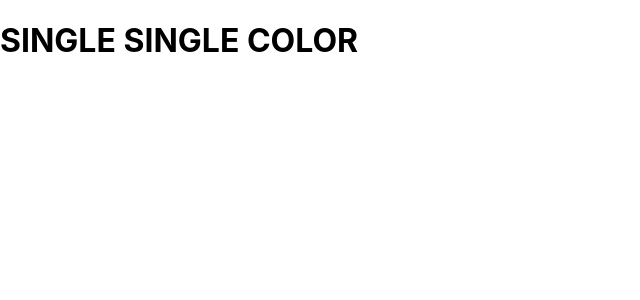
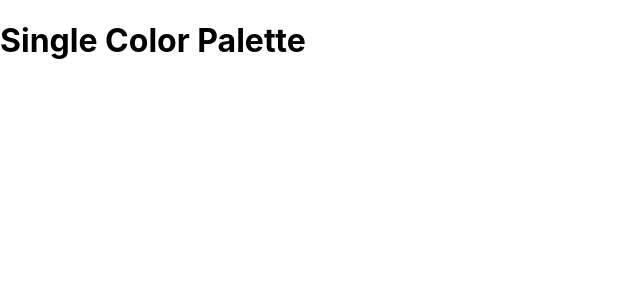
Before and after one commit to adewale2018/color_project, a React (Create React App) app: page /palette/flat-ui-colors-american/americanriver in a window 1280 px wide. Shown: the top 300 px of the page, without its empty margins (0-640 px from the left). Built offline with nearby package versions, Linux system fonts and the light colour scheme.

Commit message:
Add sigleColorPalette component

```diff
--- a/src/App.js
+++ b/src/App.js
@@ -4,6 +4,7 @@
 import Palette from './Palette';
 import seedColors from './seedColors';
 import PaletteList from './PaletteList';
+import SingleColorPalette from './SingleColorPalette';
 
 class App extends Component {
   findPalette(id) {
@@ -29,7 +30,7 @@
           <Route
             exact
             path="/palette/:paletteId/:colorId"
-            render={() => <h1>SINGLE SINGLE COLOR</h1>}
+            render={() => <SingleColorPalette />}
           />
 
         </Switch>
--- a/src/ColorBox.js
+++ b/src/ColorBox.js
@@ -17,7 +17,7 @@
     });
   }
   render() {
-    const { name, background } = this.props;
+    const { name, background, paletteId, id } = this.props;
     const { copied } = this.state;
     return (
       <CopyToClipboard text={background} onCopy={this.changeCopyState}>
@@ -36,7 +36,7 @@
             </div>
             <button className="copy-button">Copy</button>
           </div>
-          <Link to="/" onClick={e => e.stopPropagation()}>
+          <Link to={`/palette/${paletteId}/${id}`} onClick={e => e.stopPropagation()}>
             <span className="see-more">More</span>
           </Link>
         </div>
--- a/src/Palette.js
+++ b/src/Palette.js
@@ -19,10 +19,16 @@
     this.setState({format: val});
   }
   render() {
-    const { colors, id, emoji } = this.props.palette;
+    const { colors, paletteName, id, emoji } = this.props.palette;
     const { level, format } = this.state;
     const colorBoxes = colors[level].map(color => (
-      <ColorBox background={color[format]} name={color.name} key={color.id}/>
+      <ColorBox
+        background={color[format]}
+        name={color.name}
+        key={color.id}
+        id={color.id}
+        paletteId={id}
+        />
     ));
     return (
       <div className="Palette">
--- /dev/null
+++ b/src/SingleColorPalette.js
@@ -0,0 +1,14 @@
+import React, { Component } from 'react'
+import Palette from './Palette';
+
+class SingleColorPalette extends Component {
+  render() {
+    return (
+      <div>
+        <h1>Single Color Palette</h1>
+      </div>
+    );
+  }
+}
+
+export default SingleColorPalette;
```
